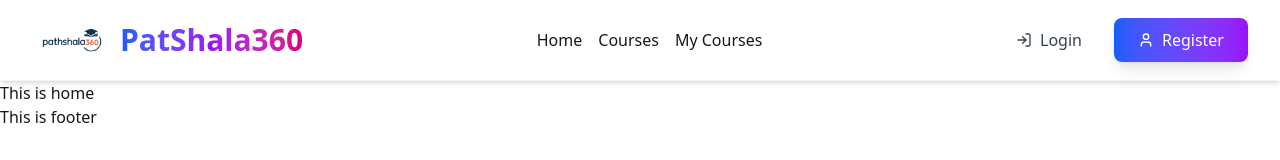
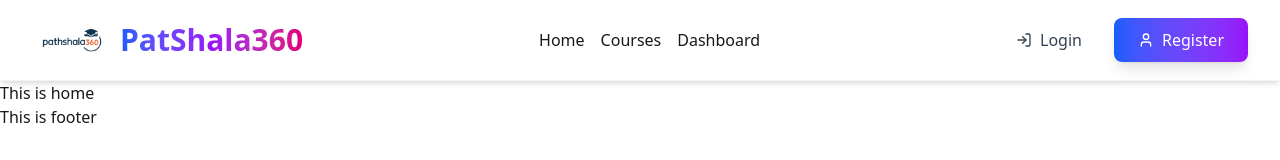
Before and after one commit to rashel9255/online-learning-platform-client, a React (Vite) app: page / in a window 1280 px wide. Shown: the top 160 px of the page. Built offline with nearby package versions, Linux system fonts and the light colour scheme.

Commit message:
feat: add spinner page

```diff
--- a/src/Components/Header.jsx
+++ b/src/Components/Header.jsx
@@ -19,8 +19,8 @@ const Header = () => {
                 </NavLink>
             </li>
             <li>
-                <NavLink to="/my-courses" className="hover:text-primary">
-                    My Courses
+                <NavLink to="/dashboard" className="hover:text-primary">
+                    Dashboard
                 </NavLink>
             </li>
         </>
@@ -64,9 +64,9 @@ const Header = () => {
                 {/* Mobile Menu */}
                 <div className={`lg:hidden transition-all duration-300 ease-in-out overflow-hidden ${isMenuOpen ? "max-h-96 opacity-100 pb-6" : "max-h-0 opacity-0"}`}>
                     <ul className="space-y-2 pt-4">{navLinks}</ul>
-                    <div className="pt-4 space-y-2 border-t border-gray-100 mt-4">
+                    <div className="pt-4 space-y-4 border-t border-gray-100 mt-4">
                         <Link to="/login">
-                            <button className="w-full flex items-center justify-center space-x-2 px-4 py-3 text-gray-700 border-2 border-gray-200 rounded-lg hover:border-blue-600 hover:text-blue-600 transition-all duration-200 font-medium cursor-pointer">
+                            <button className="w-full flex items-center justify-center space-x-2 px-4 py-3 text-gray-700 border-2 border-gray-200 rounded-lg hover:border-blue-600 hover:text-blue-600 transition-all duration-200 font-medium cursor-pointer mb-2">
                                 <LogIn className="w-4 h-4" />
                                 <span>Login</span>
                             </button>
--- /dev/null
+++ b/src/Components/Spinner.jsx
@@ -0,0 +1,11 @@
+import React from "react";
+
+const Spinner = () => {
+    return (
+        <div className="flex justify-center items-center h-[60vh]">
+            <span className="loading loading-spinner loading-lg text-primary"></span>
+        </div>
+    );
+};
+
+export default Spinner;
```
